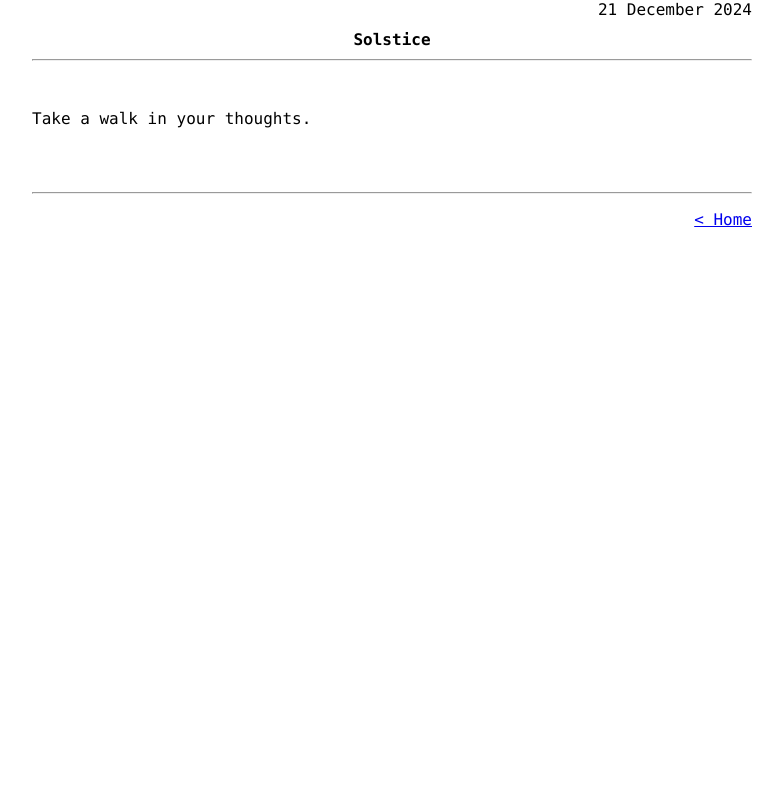
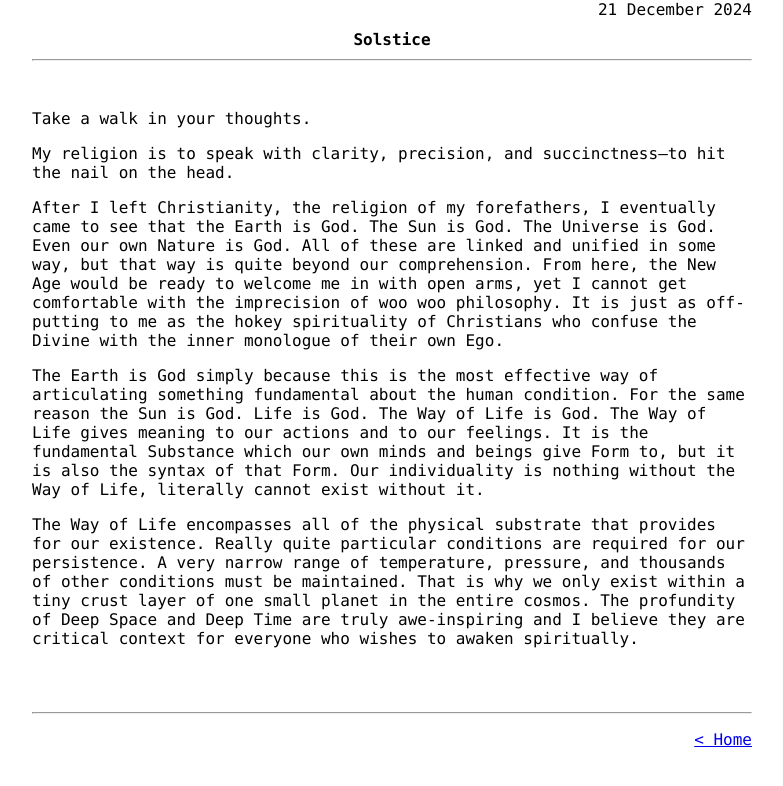
Before and after one commit to popempire/hjhw, a Jekyll site: the page built from _posts/2024-12-21-solstice.md, in a window 1280 px wide. Shown: the top 786 px of the page, without its empty margins (248-1031 px from the left). Built offline with Jekyll 4.4.1, drawn with Linux system fonts in a browser that asks for light colours.

Commit message:
Update 2024-12-21-solstice.md

```diff
--- a/_posts/2024-12-21-solstice.md
+++ b/_posts/2024-12-21-solstice.md
@@ -3,3 +3,30 @@ layout: post
 ---
 
 Take a walk in your thoughts.
+
+My religion is to speak with clarity, precision, and succinctness—to hit the
+nail on the head.
+
+After I left Christianity, the religion of my forefathers, I eventually came to
+see that the Earth is God. The Sun is God. The Universe is God. Even our own
+Nature is God. All of these are linked and unified in some way, but that way is
+quite beyond our comprehension. From here, the New Age would be ready to welcome
+me in with open arms, yet I cannot get comfortable with the imprecision of woo
+woo philosophy. It is just as off-putting to me as the hokey spirituality of
+Christians who confuse the Divine with the inner monologue of their own Ego.
+
+The Earth is God simply because this is the most effective way of articulating
+something fundamental about the human condition. For the same reason the Sun is
+God. Life is God. The Way of Life is God. The Way of Life gives meaning to our
+actions and to our feelings. It is the fundamental Substance which our own minds
+and beings give Form to, but it is also the syntax of that Form. Our
+individuality is nothing without the Way of Life, literally cannot exist without
+it.
+
+The Way of Life encompasses all of the physical substrate that provides for our
+existence. Really quite particular conditions are required for our persistence.
+A very narrow range of temperature, pressure, and thousands of other conditions
+must be maintained. That is why we only exist within a tiny crust layer of one
+small planet in the entire cosmos. The profundity of Deep Space and Deep Time
+are truly awe-inspiring and I believe they are critical context for everyone
+who wishes to awaken spiritually.
```
